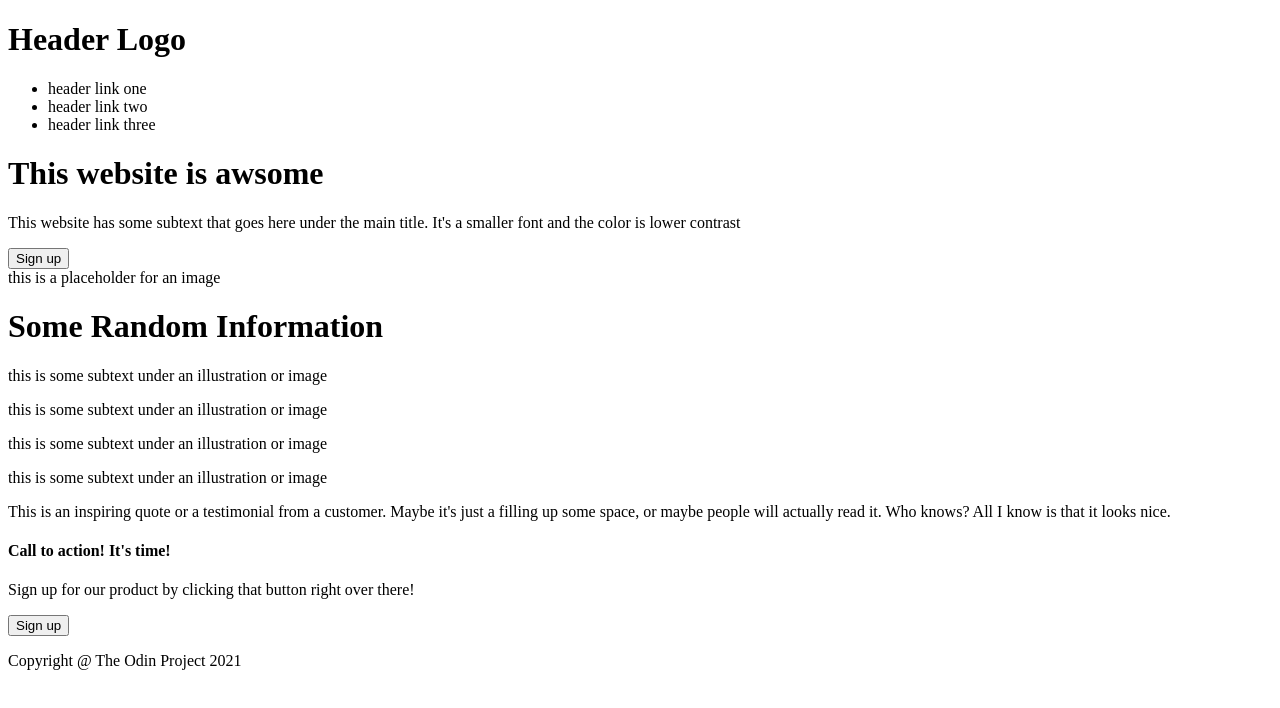
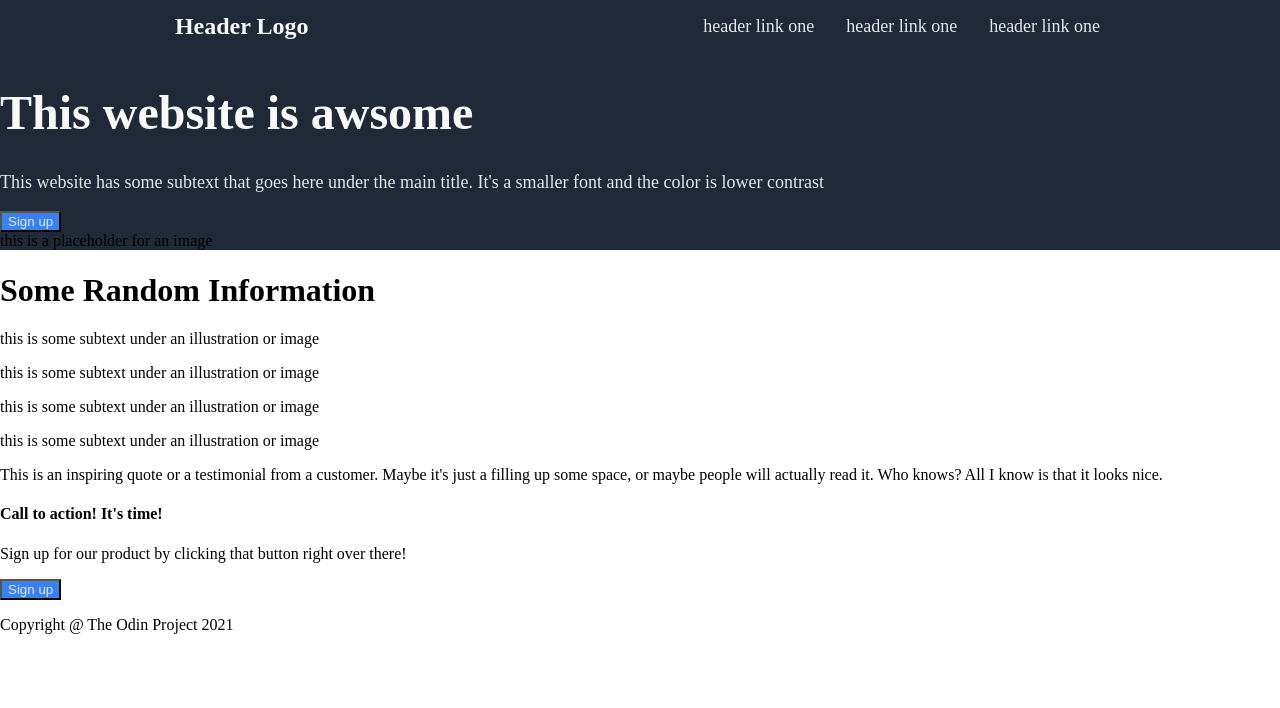
Before and after one commit to Egeeoz/landing-page, a plain HTML site: page index.html in a window 1280 px wide. Drawn offline with Linux system fonts and the light colour scheme.

Commit message:
Make and style header, start on main content

```diff
--- a/index.html
+++ b/index.html
@@ -4,18 +4,17 @@
     <meta charset="UTF-8">
     <meta http-equiv="X-UA-Compatible" content="IE=edge">
     <meta name="viewport" content="width=device-width, initial-scale=1.0">
+    <link rel="stylesheet" href="style.css">
     <title>Landing Page</title>
 </head>
 <body>
     <header>
         <h1>Header Logo</h1>
-        <nav>
             <ul>
-                <li>header link one</li>
-                <li>header link two</li>
-                <li>header link three</li>
+                <li><a href="">header link one</a></li>
+                <li><a href="">header link one</a></li>
+                <li><a href="">header link one</a></li>
             </ul>
-        </nav>
     </header>
 
     <div class="top-container">
--- a/style.css
+++ b/style.css
@@ -0,0 +1,57 @@
+
+body{
+    display: flex;
+    flex-direction: column;
+    margin: 0;
+    padding: 0;
+}
+
+
+header{
+    display: flex;
+    justify-content: space-around;
+    background-color: #1F2937;
+    align-items: center;
+}
+
+header h1{
+    font-size: 24px;
+    color: #F9FAF8;
+    margin: 0;
+}
+
+ul{
+    list-style-type: none;
+    display: flex;
+    gap: 22px;
+}
+
+li{
+    padding: 0 5px;
+}
+
+a{
+    text-decoration: none;
+    font-size: 18px;
+    color: #E5E7EB;
+}
+
+.top-container{
+    background-color: #1F2937;
+}
+
+.top-container h1{
+    font-size: 48px;
+    font-weight: bold;
+    color: #F9FAF8;
+}
+
+.top-container p{
+    font-size: 18px;
+    color: #E5E7EB;
+}
+
+button{
+    background-color: #3882F6;
+    color: #E5E7EB;
+}
```
